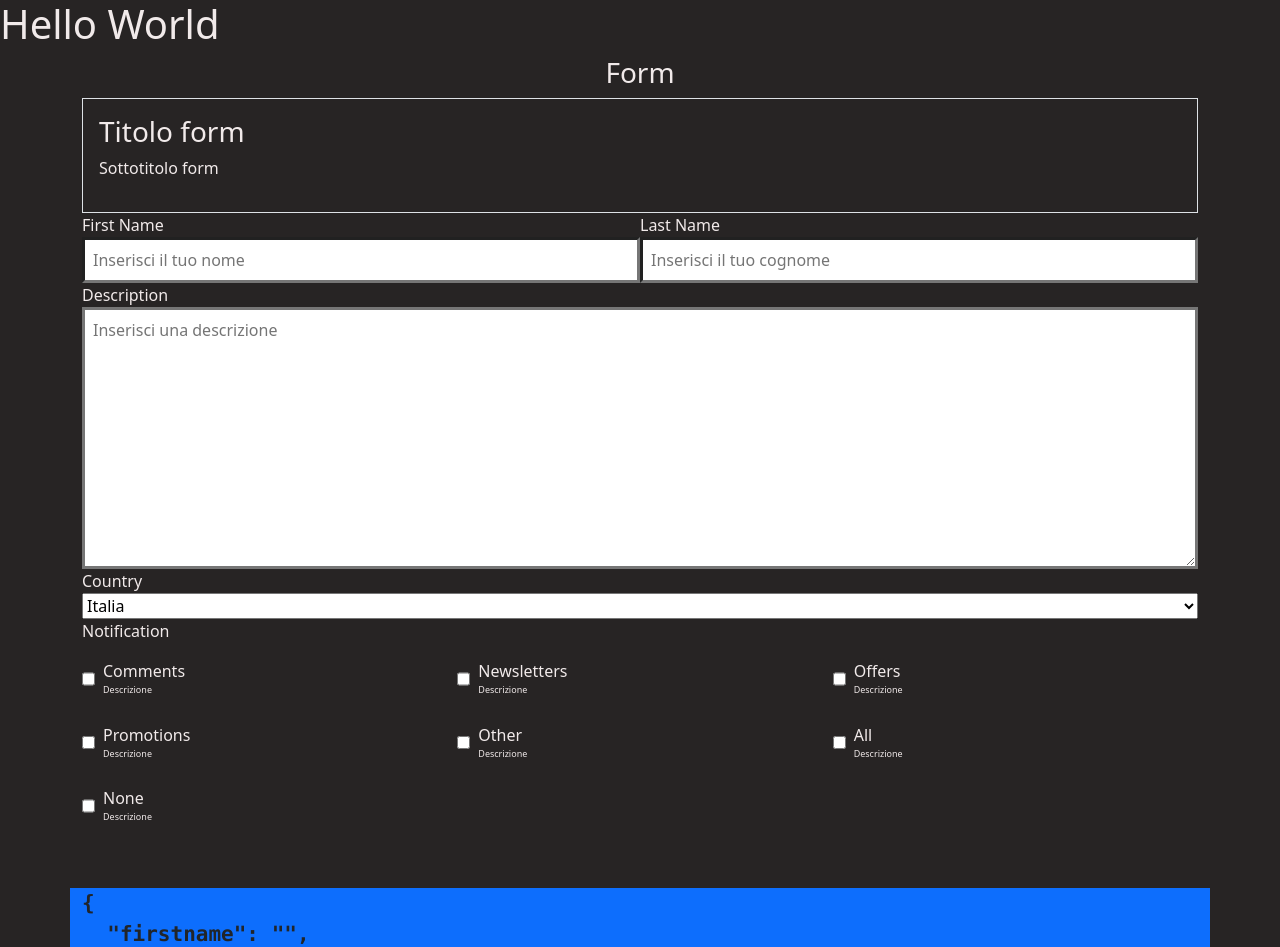
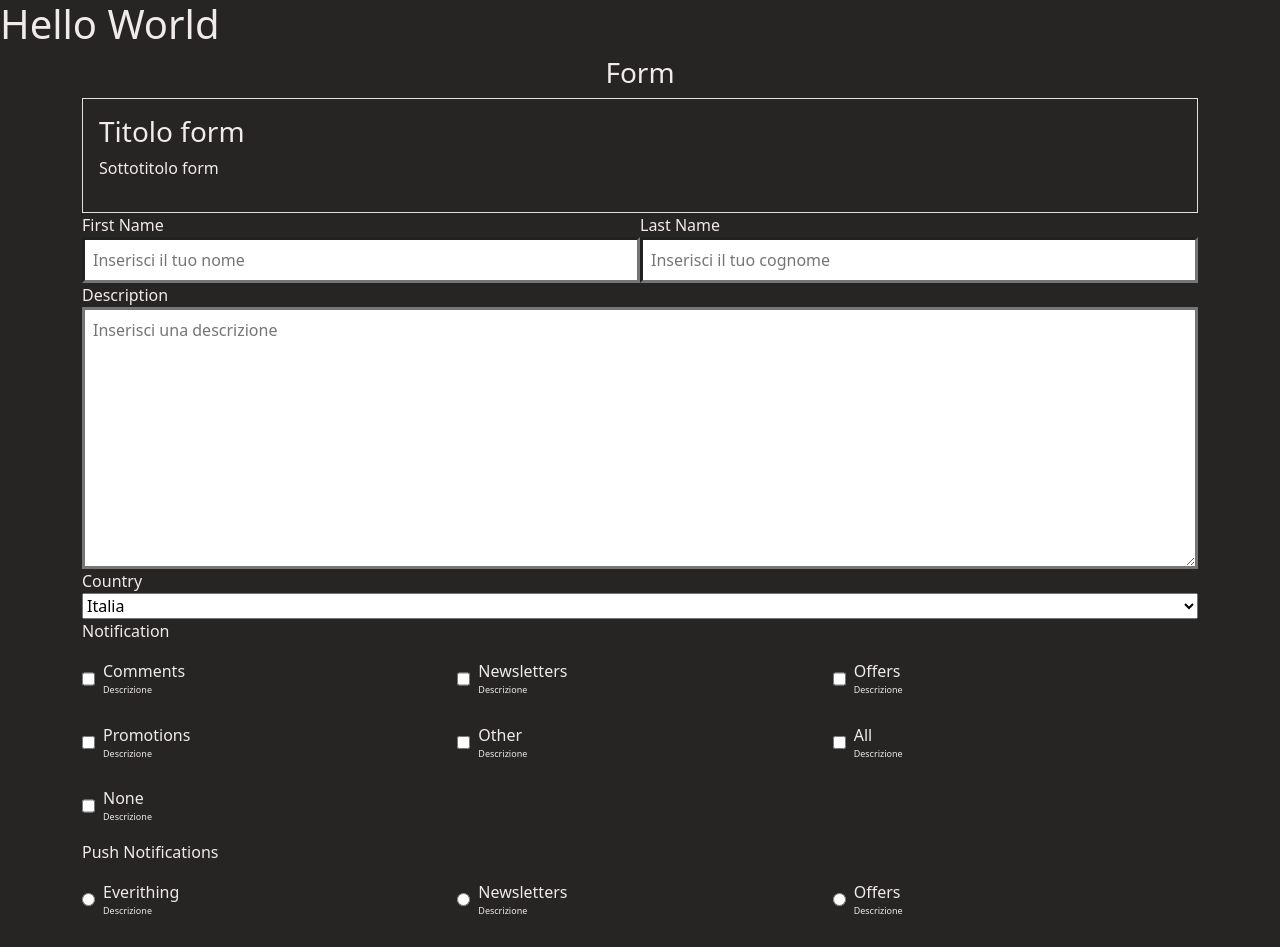
Before and after one commit to Cianuro-83/REACT, a React (Vite) app in the folder form/: page / in a window 1280 px wide. Shown: the top 947 px of the page. Built offline with nearby package versions, Linux system fonts and the light colour scheme.

Commit message:
add radio button

```diff
--- a/form/src/components/Form.jsx
+++ b/form/src/components/Form.jsx
@@ -4,7 +4,7 @@ import FormUiInput from './formUi/FormUiInput';
 import FormUiTextArea from './formUi/FormUiTextArea';
 import FormUiSelect from './formUi/FormUiSelect';
 import FormUiGroupCheckbox from './formUi/FormUiGroupCheckbox';
-
+import FormUiGroupRadio from './formUi/FormUiGroupRadio';
 
 // MESSO QUI PER TEST, SICURAMENTE SINO VALORI DI API
 const selectValues = [
@@ -14,6 +14,7 @@ const selectValues = [
   { value: '4', label: 'Russia' },
   { value: '5', label: 'Grecia' },
 ];
+
 // MESSO QUI PER TEST, SICURAMENTE SINO VALORI DI API
 const formUIGroupCheckboxValues = [
   { value: '1', label: 'Comments', description: 'Descrizione', },
@@ -23,9 +24,17 @@ const formUIGroupCheckboxValues = [
   { value: '5', label: 'Other', description: 'Descrizione', },
   { value: '6', label: 'All', description: 'Descrizione', },
   { value: '7', label: 'None', description: 'Descrizione', },
+];
+
+// MESSO QUI PER TEST, SICURAMENTE SINO VALORI DI API
+const formUIGroupRadioValues = [
+  { label: "Everithing", id: "everithing", value: "1", description: 'Descrizione', },
+  { label: "Newsletters", id: "newsletters", value: "2", description: 'Descrizione', },
+  { label: "Offers", id: "offers", value: "3", description: 'Descrizione', },
+  { label: "Promotions", id: "promotions", value: "4", description: 'Descrizione', },
+  { label: "Other", id: "other", value: "5", description: 'Descrizione', },
 
 ];
-
 const Form = () => {
   const defaultValue = selectValues.find( ( item ) => item.default ) ? selectValues.find( ( item ) => item.default ).value : 1;
   const [form, setForm] = useState( {
@@ -33,7 +42,8 @@ const Form = () => {
     lastname: '',
     description: '',
     country: defaultValue,
-    notificationPush: [],
+    notificationType: [],
+    notificationPush: null,
   } );
   return (
     <>
@@ -88,10 +98,19 @@ const Form = () => {
           title="Notification"
           values={ formUIGroupCheckboxValues }
           onChange={ ( selected ) => {
-            setForm( { ...form, notificationPush: selected } );
+            setForm( { ...form, notificationType: selected } );
           } }
         />
 
+        <FormUiGroupRadio
+          nameGroup="push-notifications"
+          title="Push Notifications"
+          values={ formUIGroupRadioValues }
+          onChange={ ( e ) => {
+            const val = e.target.value;
+            setForm( { ...form, notificationPush: parseInt( val, 0 ) } );
+          } }
+        />
 
 
       </form>
--- /dev/null
+++ b/form/src/components/formUi/FormUiGroupRadio.jsx
@@ -0,0 +1,26 @@
+import React from 'react';
+import FormUiRadio from './FormUiRadio';
+
+const FormUiGroupRadio = ( { values, onChange, title, nameGroup } ) => {
+  return (
+    <div>
+      <p>{ title }</p>
+      <div className='scb-checkbox-grid'>
+        { values.map( ( radio, i ) => (
+          <div key={ i }>
+            <FormUiRadio
+              id={ radio.id }
+              name={ nameGroup }
+              label={ radio.label }
+              description={ radio.description }
+              value={ radio.value }
+              onChange={ onChange }
+            />
+          </div>
+        ) ) }
+      </div>
+    </div>
+  );
+};
+
+export default FormUiGroupRadio;
--- /dev/null
+++ b/form/src/components/formUi/FormUiRadio.jsx
@@ -0,0 +1,23 @@
+import React from 'react';
+
+const FormUiRadio = ( { id, name, label, value, onChange, description } ) => {
+  return (
+    <div>
+      <div className='scb-checkbox-allineament'>
+        <input
+          className='me-2 border-3 border-gray p-2'
+          id={ id }
+          name={ name }
+          type="radio"
+          value={ value }
+          onChange={ onChange } />
+        <div>
+          <label htmlFor={ id }>{ label }</label>
+          <p className='scb-description-checkbox'>{ description }</p>
+        </div>
+      </div>
+    </div>
+  );
+};
+
+export default FormUiRadio;
```
